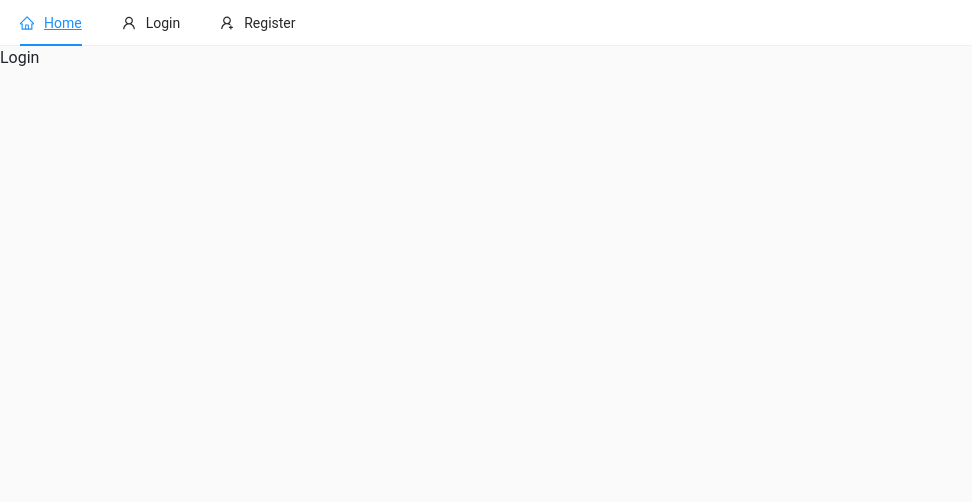
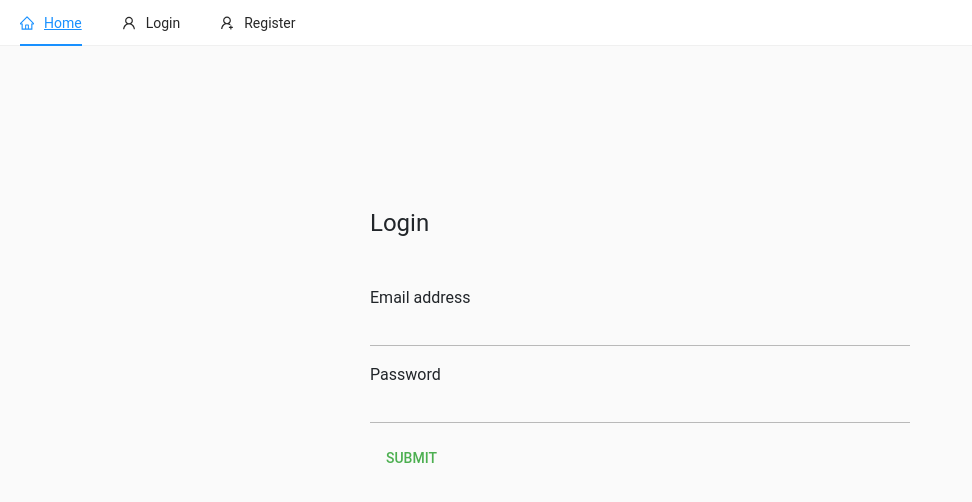
Before and after one commit to rickyhuangdev/react-ecommence-client, a React (Create React App) app: page /login in a window 1280 px wide. Shown: the top 502 px of the page, without its empty margins (0-972 px from the left). Built offline with nearby package versions, Linux system fonts and the light colour scheme.

Commit message:
create the login function

```diff
--- /dev/null
+++ b/src/components/form/loginAndRegisterForm.js
@@ -0,0 +1,133 @@
+import React, {useState} from 'react';
+import {toast} from "react-toastify";
+import {createUserWithEmailAndPassword, getAuth,signInWithEmailAndPassword} from "firebase/auth";
+import {setTokenInfo} from "../../utils/storage";
+import {app}from '../../utils/firebase'
+const LoginAndRegisterForm = (prop) => {
+    const [email, setEmail] = useState('')
+    const [password, setPassword] = useState('')
+    const handleSubmit = async (e) => {
+        e.preventDefault()
+        if (!email || email === '') {
+            toast.warning("Please fill in the email")
+            return
+        }
+        if (!password || password === '') {
+            toast.warning("Please fill in the password")
+            return
+
+        }
+        if (password.length < 6 ){
+            toast.warning("Password should be at least 6 characters")
+            return
+        }
+        const auth = getAuth();
+        if(prop.islogin !==true){
+            createUserWithEmailAndPassword(auth, email, password)
+                .then((userCredential) => {
+                    // Signed in
+                    const user = userCredential.user;
+                    setTokenInfo(userCredential._tokenResponse.refreshToken)
+                    toast.success('Register Successfully!', {
+                        position: "top-right",
+                        autoClose: 5000,
+                        hideProgressBar: false,
+                        closeOnClick: true,
+                        pauseOnHover: true,
+                        draggable: true,
+                        progress: undefined,
+                    });
+                    console.log(userCredential)
+                    // ...
+                })
+
+                .catch((error) => {
+                    const errorCode = error.code;
+                    const errorMessage = error.message;
+                    let message = null
+                    switch (errorCode) {
+                        case 'auth/weak-password':
+                            message = "Password should be at least 6 characters"
+                            break;
+                        case 'auth/email-already-in-use':
+                            message = "This email address is already being used"
+                            break;
+                        default:
+                            message = null;
+                    }
+
+                    toast.error(`${message}`, {
+                        position: "top-right",
+                        autoClose: 5000,
+                        hideProgressBar: false,
+                        closeOnClick: true,
+                        pauseOnHover: true,
+                        draggable: true,
+                        progress: undefined,
+                    });
+
+                    // ..
+                });
+        }else{
+            signInWithEmailAndPassword(auth, email, password)
+                .then((userCredential) => {
+                    // Signed in
+                    const user = userCredential.user;
+                     setTokenInfo(userCredential._tokenResponse.refreshToken)
+                    toast.success('Login Successfully!', {
+                        position: "top-right",
+                        autoClose: 5000,
+                        hideProgressBar: false,
+                        closeOnClick: true,
+                        pauseOnHover: true,
+                        draggable: true,
+                        progress: undefined,
+                    });
+                    // ...
+                })
+                .catch((error) => {
+                    const errorCode = error.code;
+                    let message = null
+                    switch (errorCode) {
+                        case 'auth/wrong-password':
+                            message = "Invalid username or password, Please try again"
+                            break;
+                        case 'auth/user-not-found':
+                            message = "This email address does not exist"
+                            break;
+                        default:
+                            message = null;
+                    }
+                    toast.error(`${message}`, {
+                        position: "top-right",
+                        autoClose: 5000,
+                        hideProgressBar: false,
+                        closeOnClick: true,
+                        pauseOnHover: true,
+                        draggable: true,
+                        progress: undefined,
+                    });
+                });
+        }
+
+
+    }
+    return (
+        <form className='mt-5' onSubmit={handleSubmit}>
+            <h1>{ prop.islogin}</h1>
+            <div className="form-group">
+                <label htmlFor="exampleInputEmail1">Email address</label>
+                <input type="email" className="form-control" id="exampleInputEmail1" aria-describedby="emailHelp"
+                       onChange={(event => setEmail(event.target.value))}/>
+            </div>
+            <div className="form-group">
+                <label htmlFor="exampleInputPassword1">Password</label>
+                <input type="password" className="form-control" id="exampleInputPassword1"
+                       onChange={(event => setPassword(event.target.value))}/>
+            </div>
+            <button type="submit" className="btn btn-success">Submit</button>
+        </form>
+    );
+};
+
+export default LoginAndRegisterForm;
--- a/src/pages/auth/login.js
+++ b/src/pages/auth/login.js
@@ -1,9 +1,14 @@
 import React from 'react';
-
+import LoginAndRegisterForm from "../../components/form/loginAndRegisterForm";
 const Login = () => {
     return (
-        <div>
-            Login
+        <div className="container py-5">
+            <div className="row d-flex align-items-center" style={{minHeight:'65vh'}}>
+                <div className="col col-md-6 offset-md-3 mx-auto">
+                    <h4>Login</h4>
+                    <LoginAndRegisterForm islogin={true} />
+                </div>
+            </div>
         </div>
     );
 };
--- a/src/pages/auth/register.js
+++ b/src/pages/auth/register.js
@@ -1,97 +1,12 @@
-import React, {useState} from 'react';
-import {toast} from 'react-toastify';
-
-import {createUserWithEmailAndPassword, getAuth} from "firebase/auth";
-import {app}from '../../utils/firebase'
-import {setTokenInfo} from "../../utils/storage";
+import React from 'react';
+import LoginAndRegisterForm from "../../components/form/loginAndRegisterForm";
 const Register = () => {
-    const [email, setEmail] = useState('')
-    const [password, setPassword] = useState('')
-    const handleSubmit =async (e) => {
-        e.preventDefault()
-        if (!email || email ===''){
-            toast.warning("Please fill in the email")
-            return
-        }
-        if (!password || password===''){
-            toast.warning("Please fill in the password")
-            return
-        }
-        const auth = getAuth();
-        createUserWithEmailAndPassword(auth, email, password)
-            .then((userCredential) => {
-                // Signed in
-                const user = userCredential.user;
-                setTokenInfo(userCredential._tokenResponse.refreshToken)
-                toast.success('🦄 Register Successfully!', {
-                    position: "top-right",
-                    autoClose: 5000,
-                    hideProgressBar: false,
-                    closeOnClick: true,
-                    pauseOnHover: true,
-                    draggable: true,
-                    progress: undefined,
-                });
-                console.log(userCredential)
-                // ...
-            })
-
-            .catch((error) => {
-                const errorCode = error.code;
-                const errorMessage = error.message;
-                console.log(errorCode)
-                console.log(errorMessage)
-                return
-                let message = null
-                switch (errorCode){
-                    case 'auth/weak-password':
-                        message ="Password should be at least 6 characters"
-                        break;
-                        case 'auth/email-already-in-use':
-                        message ="This email address is already being used"
-                        break;
-                    default:
-                        message = null;
-                }
-
-                    toast.error(`${message}`, {
-                        position: "top-right",
-                        autoClose: 5000,
-                        hideProgressBar: false,
-                        closeOnClick: true,
-                        pauseOnHover: true,
-                        draggable: true,
-                        progress: undefined,
-                    });
-
-                // ..
-            });
-
-    }
-    const registerForm = () => (
-
-            <form className='mt-5' onSubmit={handleSubmit}>
-                <div className="form-group">
-                    <label htmlFor="exampleInputEmail1">Email address</label>
-                    <input type="email" className="form-control" id="exampleInputEmail1" aria-describedby="emailHelp"
-                           onChange={(event => setEmail(event.target.value))}/>
-                </div>
-                <div className="form-group">
-                    <label htmlFor="exampleInputPassword1">Password</label>
-                    <input type="password" className="form-control" id="exampleInputPassword1"
-                           onChange={(event => setPassword(event.target.value))}/>
-                </div>
-                <button type="submit" className="btn btn-success">Submit</button>
-            </form>
-
-    )
-
     return (
         <div className="container py-5">
             <div className="row d-flex align-items-center" style={{minHeight:'65vh'}}>
                 <div className="col col-md-6 offset-md-3 mx-auto">
                     <h4>Register</h4>
-                    {registerForm()}
+                    <LoginAndRegisterForm islogin={false} />
                 </div>
             </div>
         </div>
```
